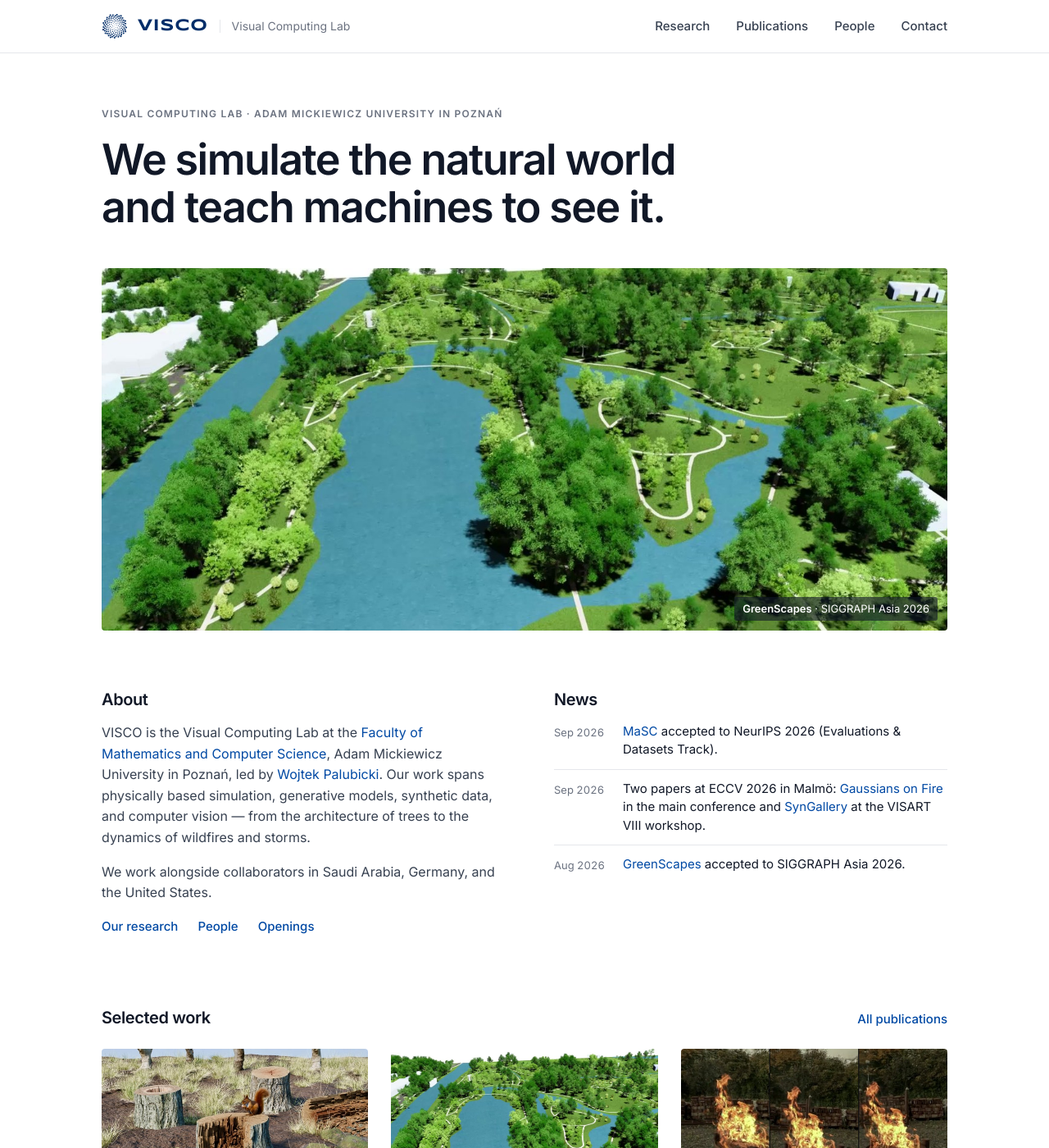
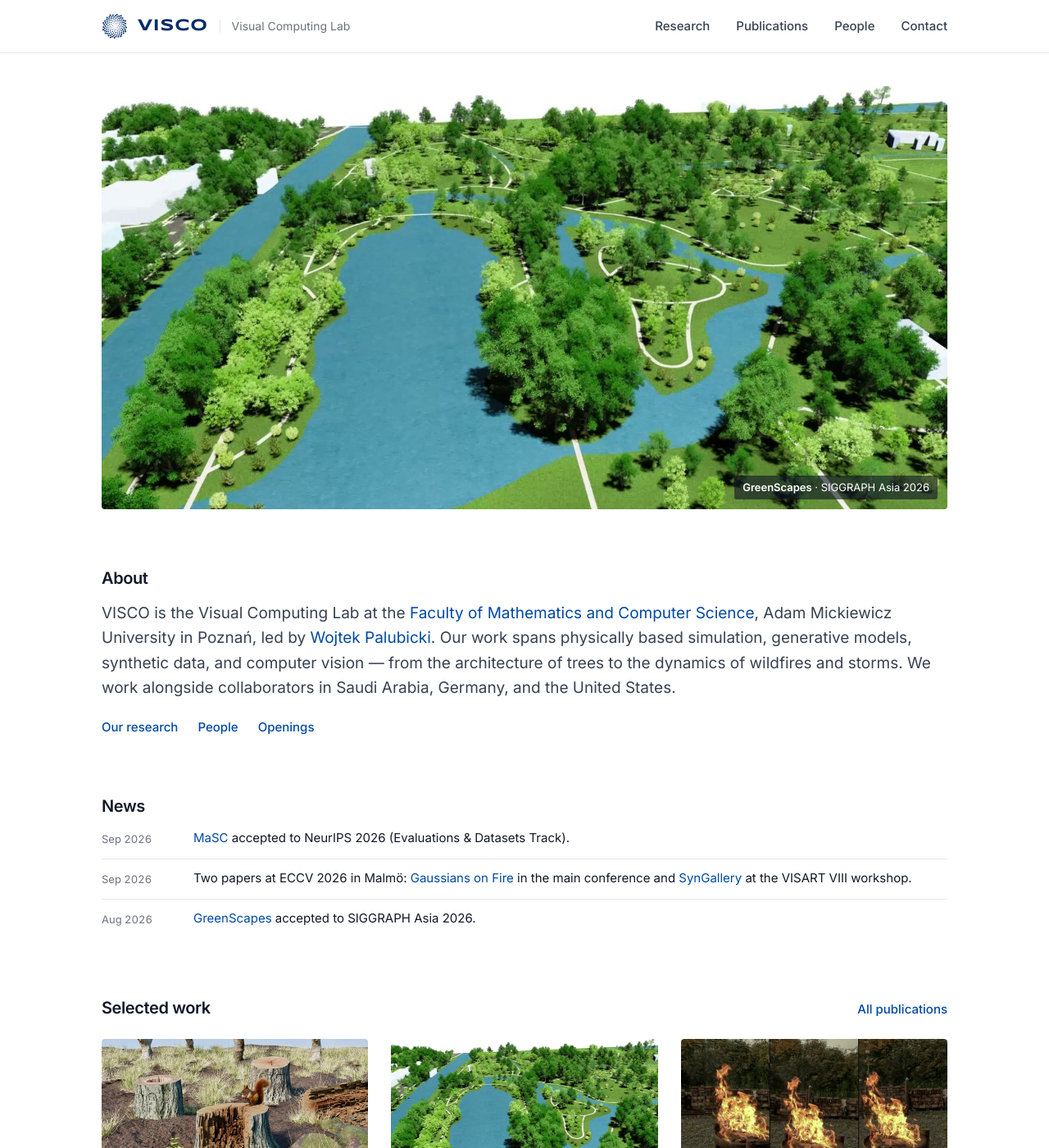
Before and after one commit to VisCoLab/VisCoLab.github.io, a Jekyll site: the page built from index.html, in a window 1280 px wide and 1400 px high. Shown: the whole window at 82% size. Built offline with Jekyll 4.4.1, drawn with Linux system fonts in a browser that asks for light colours.

Commit message:
Home: the rotating teaser alone in the first view; About and News full width
Drops the headline and the line above it: the crossfading renders carry the
first view on their own, now at the renders' native 2:1. The page keeps a
visually hidden h1. About and News stack as full-width sections instead of
two half-width columns, and selected work stays three across until phone
width.

Co-Authored-By: Claude Opus 5.5 <noreply@anthropic.com>

```diff
--- a/assets/css/main.css
+++ b/assets/css/main.css
@@ -39,7 +39,6 @@ h2 { font-size: 1.25rem; }
 h3 { font-size: 1rem; }
 p { margin: 0 0 1em; }
 ul { margin: 0; padding: 0; }
-.muted { color: var(--ink-3); }
 
 .wrap { max-width: var(--max); margin: 0 auto; padding: 0 24px; }
 .section { padding: 72px 0 0; }
@@ -67,13 +66,12 @@ ul { margin: 0; padding: 0; }
 
 .section-head { display: flex; align-items: baseline; justify-content: space-between; gap: 16px; margin-bottom: 24px; }
 .section-head a { font-size: 0.9375rem; font-weight: 500; }
-.kicker, .label, .theme-body h3, .contact-grid h2 { font-size: 0.75rem; font-weight: 600; text-transform: uppercase; letter-spacing: 0.1em; color: var(--ink-3); }
+.label, .theme-body h3, .contact-grid h2 { font-size: 0.75rem; font-weight: 600; text-transform: uppercase; letter-spacing: 0.1em; color: var(--ink-3); }
 
 /* ---------- home: first view ---------- */
-.hero { padding: 64px 0 0; }
-.kicker { margin: 0 0 18px; }
-.hero-title { font-size: clamp(2rem, 4.2vw, 3.25rem); line-height: 1.12; letter-spacing: -0.03em; margin-bottom: 44px; }
-.showcase { position: relative; aspect-ratio: 21 / 9; overflow: hidden; border-radius: var(--radius); background: var(--bg-soft); }
+.hero { padding: 40px 0 0; }
+.sr-only { position: absolute; width: 1px; height: 1px; padding: 0; margin: -1px; overflow: hidden; clip: rect(0, 0, 0, 0); white-space: nowrap; border: 0; }
+.showcase { position: relative; aspect-ratio: 2 / 1; overflow: hidden; border-radius: var(--radius); background: var(--bg-soft); }
 .slide { position: absolute; inset: 0; margin: 0; opacity: 0; animation: slide 28s infinite; }
 .slide:nth-child(1) { animation-delay: -1.2s; }
 .slide:nth-child(2) { animation-delay: 5.8s; }
@@ -90,10 +88,9 @@ ul { margin: 0; padding: 0; }
 }
 
 /* ---------- home: below the fold ---------- */
-.split { display: grid; grid-template-columns: minmax(0, 1fr) minmax(0, 1fr); gap: 72px; }
-.split h2 { margin-bottom: 16px; }
-.split p { color: var(--ink-2); max-width: 34rem; }
-.more-links { display: flex; gap: 24px; font-weight: 500; font-size: 0.9375rem; }
+.block-title { margin-bottom: 16px; }
+.about-text { font-size: 1.1875rem; line-height: 1.6; color: var(--ink-2); margin-bottom: 20px; }
+.more-links { display: flex; gap: 24px; font-weight: 500; font-size: 0.9375rem; margin: 0; }
 
 .cards { display: grid; grid-template-columns: repeat(3, minmax(0, 1fr)); gap: 40px 28px; }
 .card { display: flex; flex-direction: column; color: var(--ink); }
@@ -107,7 +104,7 @@ ul { margin: 0; padding: 0; }
 
 /* ---------- news ---------- */
 .news { list-style: none; }
-.news li { display: grid; grid-template-columns: 72px 1fr; gap: 12px; padding: 12px 0; font-size: 0.9375rem; line-height: 1.5; border-top: 1px solid var(--line); }
+.news li { display: grid; grid-template-columns: 96px 1fr; gap: 16px; padding: 12px 0; font-size: 0.9375rem; line-height: 1.5; border-top: 1px solid var(--line); }
 .news li:first-child { border-top: 0; padding-top: 0; }
 .news time { color: var(--ink-3); font-size: 0.8125rem; line-height: 1.85; font-variant-numeric: tabular-nums; white-space: nowrap; }
 
@@ -175,8 +172,7 @@ ul { margin: 0; padding: 0; }
 
 /* ---------- small screens ---------- */
 @media (max-width: 960px) {
-  .split { grid-template-columns: 1fr; gap: 48px; }
-  .cards { grid-template-columns: repeat(2, minmax(0, 1fr)); }
+  .cards { gap: 32px 20px; }
   .theme { grid-template-columns: 1fr; gap: 20px; }
   .contact-grid { grid-template-columns: 1fr; gap: 8px; }
 }
@@ -187,8 +183,7 @@ ul { margin: 0; padding: 0; }
   .site-nav a { padding: 10px 0; border-bottom: 0; margin: 0; }
   .site-nav a[aria-current="page"] { color: var(--brand); }
   .brand-sub { display: none; }
-  .hero { padding-top: 40px; }
-  .hero-title br { display: none; }
+  .hero { padding-top: 24px; }
   .showcase { aspect-ratio: 4 / 3; }
   .section { padding-top: 56px; }
   h1 { font-size: 1.75rem; }
--- a/index.html
+++ b/index.html
@@ -4,8 +4,7 @@
 {%- assign featured = site.data.publications | where: "featured", true -%}
 <section class="hero">
   <div class="wrap">
-    <p class="kicker">{{ site.lab_name }} · {{ site.university.name }}</p>
-    <h1 class="hero-title">We simulate the natural world <br>and teach machines to see it.</h1>
+    <h1 class="sr-only">{{ site.title }}, {{ site.university.name }}</h1>
     <div class="showcase">
       {%- for p in heroes limit: 4 %}
       <figure class="slide">
@@ -18,29 +17,30 @@
 </section>
 
 <section class="section">
-  <div class="wrap split">
-    <div>
-      <h2>About</h2>
-      <p>
+  <div class="wrap">
+    <h2 class="block-title">About</h2>
+    <p class="about-text">
       VISCO is the Visual Computing Lab at the
       <a href="{{ site.university.faculty_url }}">{{ site.university.faculty }}</a>,
       {{ site.university.name }}, led by
       <a href="https://wp.faculty.wmi.amu.edu.pl/">Wojtek Palubicki</a>. Our work
       spans physically based simulation, generative models, synthetic data, and
       computer vision — from the architecture of trees to the dynamics of
-        wildfires and storms.
+      wildfires and storms. We work alongside collaborators in Saudi Arabia,
+      Germany, and the United States.
     </p>
-      <p class="muted">We work alongside collaborators in Saudi Arabia, Germany, and the United States.</p>
     <p class="more-links">
       <a href="{{ '/research.html' | relative_url }}">Our research</a>
       <a href="{{ '/people.html' | relative_url }}">People</a>
       <a href="{{ '/contact.html' | relative_url }}#openings">Openings</a>
     </p>
   </div>
-    <div>
-      <h2>News</h2>
+</section>
+
+<section class="section">
+  <div class="wrap">
+    <h2 class="block-title">News</h2>
     {% include news.html limit=3 %}
-    </div>
   </div>
 </section>
 
```
Lines whose indentation alone changed are shown as unchanged.
